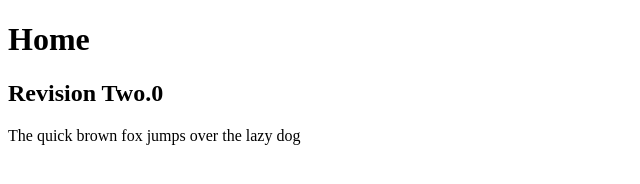
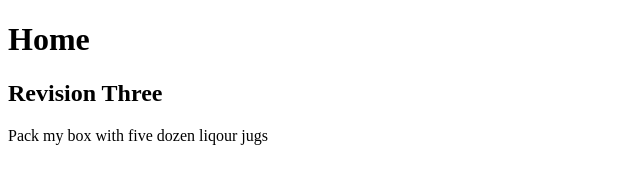
Before and after one commit to cfsanderson/learning-git-and-github, a plain HTML site: page index.html in a window 1280 px wide. Shown: the full height of the page, 0-640 px from the left. Drawn offline with Linux system fonts and the light colour scheme.

Commit message:
wrapping up for today

```diff
--- a/index.html
+++ b/index.html
@@ -7,7 +7,7 @@
   <body>
 
     <h1>Home</h1>
-    <h2>Revision Two.0</h2>
-    <p>The quick brown fox jumps over the lazy dog</p>
+    <h2>Revision Three</h2>
+    <p>Pack my box with five dozen liqour jugs</p>
   </body>
 </html>
```
Also changed, not shown: 1 other file.
